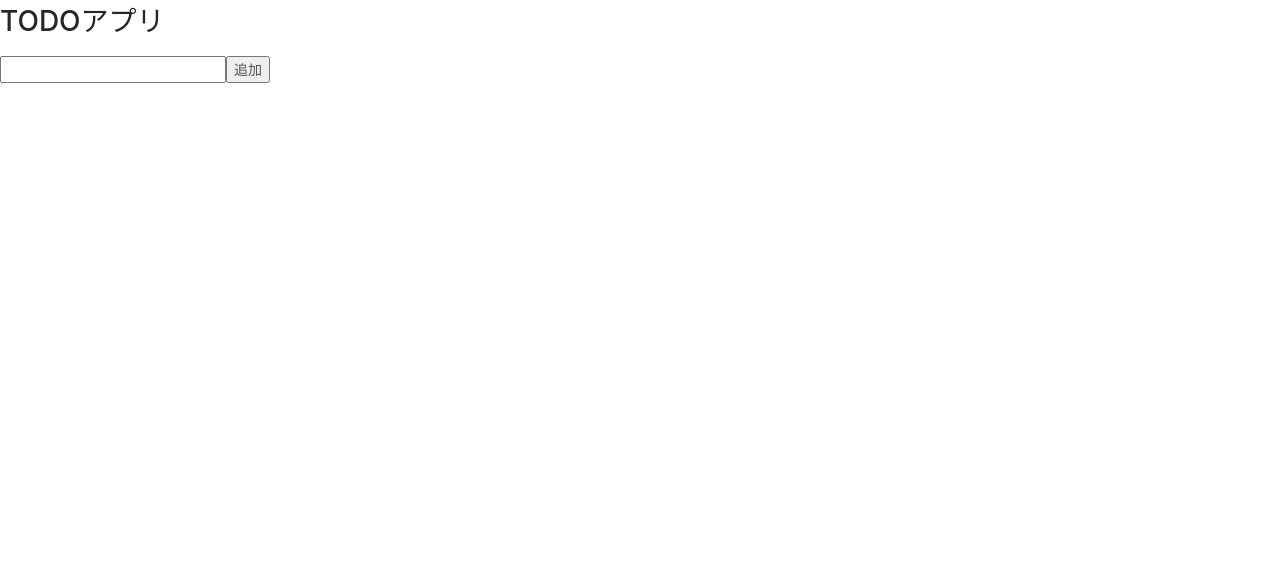
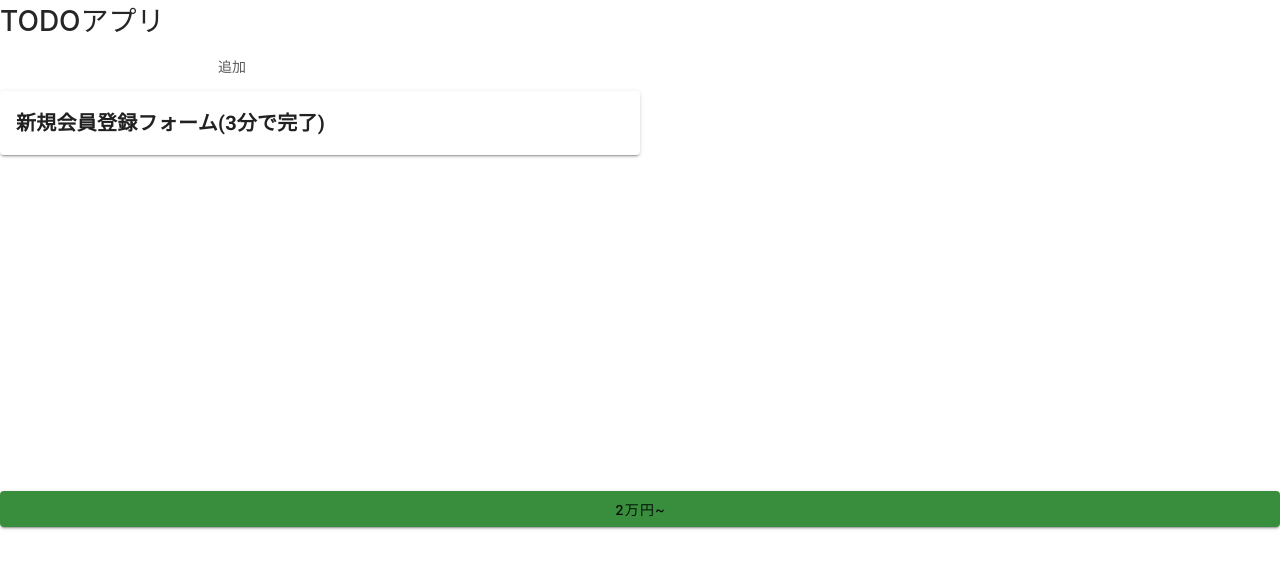
Before and after one commit to ryo0705s/nuxt-todo-byMySelf-, a Nuxt app: page / in a window 1280 px wide. Shown: the top 568 px of the page. Built offline with nearby package versions, Linux system fonts and the light colour scheme.

Commit message:
vutifyインストールして、nuxt.js内に記述＆v-button設置

```diff
--- a/nuxt.config.js
+++ b/nuxt.config.js
@@ -4,43 +4,34 @@ export default {
 
   // Global page headers: https://go.nuxtjs.dev/config-head
   head: {
-    title: 'nuxt-todo_byMySelf',
+    title: "nuxt-todo_byMySelf",
     htmlAttrs: {
-      lang: 'en'
+      lang: "en",
     },
     meta: [
-      { charset: 'utf-8' },
-      { name: 'viewport', content: 'width=device-width, initial-scale=1' },
-      { hid: 'description', name: 'description', content: '' },
-      { name: 'format-detection', content: 'telephone=no' }
+      { charset: "utf-8" },
+      { name: "viewport", content: "width=device-width, initial-scale=1" },
+      { hid: "description", name: "description", content: "" },
+      { name: "format-detection", content: "telephone=no" },
     ],
-    link: [
-      { rel: 'icon', type: 'image/x-icon', href: '/favicon.ico' }
-    ]
+    link: [{ rel: "icon", type: "image/x-icon", href: "/favicon.ico" }],
   },
 
   // Global CSS: https://go.nuxtjs.dev/config-css
-  css: [
-    'ant-design-vue/dist/antd.css'
-  ],
+  css: ["ant-design-vue/dist/antd.css"],
 
   // Plugins to run before rendering page: https://go.nuxtjs.dev/config-plugins
-  plugins: [
-    '@/plugins/antd-ui'
-  ],
+  plugins: ["@/plugins/antd-ui"],
 
   // Auto import components: https://go.nuxtjs.dev/config-components
   components: true,
 
   // Modules for dev and build (recommended): https://go.nuxtjs.dev/config-modules
-  buildModules: [
-  ],
+  buildModules: [],
 
   // Modules: https://go.nuxtjs.dev/config-modules
-  modules: [
-  ],
+  modules: ["@nuxtjs/vuetify"],
 
   // Build Configuration: https://go.nuxtjs.dev/config-build
-  build: {
-  }
-}
+  build: {},
+};
--- a/package.json
+++ b/package.json
@@ -17,5 +17,7 @@
     "vue-template-compiler": "^2.6.14",
     "webpack": "^4.46.0"
   },
-  "devDependencies": {}
+  "devDependencies": {
+    "@nuxtjs/vuetify": "^1.12.3"
+  }
 }
--- a/pages/index.vue
+++ b/pages/index.vue
@@ -12,6 +12,16 @@
         <button @click="edited(index)">更新</button>
       </li>
     </ul>
+    <v-app>
+      <v-flex xs6>
+        <v-card>
+          <v-card-title class="font-weight-bold"
+            >新規会員登録フォーム(3分で完了)</v-card-title
+          >
+        </v-card>
+      </v-flex>
+      <v-btn outline round class="green green-text darken-2">2万円~</v-btn>
+    </v-app>
   </div>
 </template>
 
```
Also changed, not shown: 1 other file (tests, documents, lock files or other folders).
